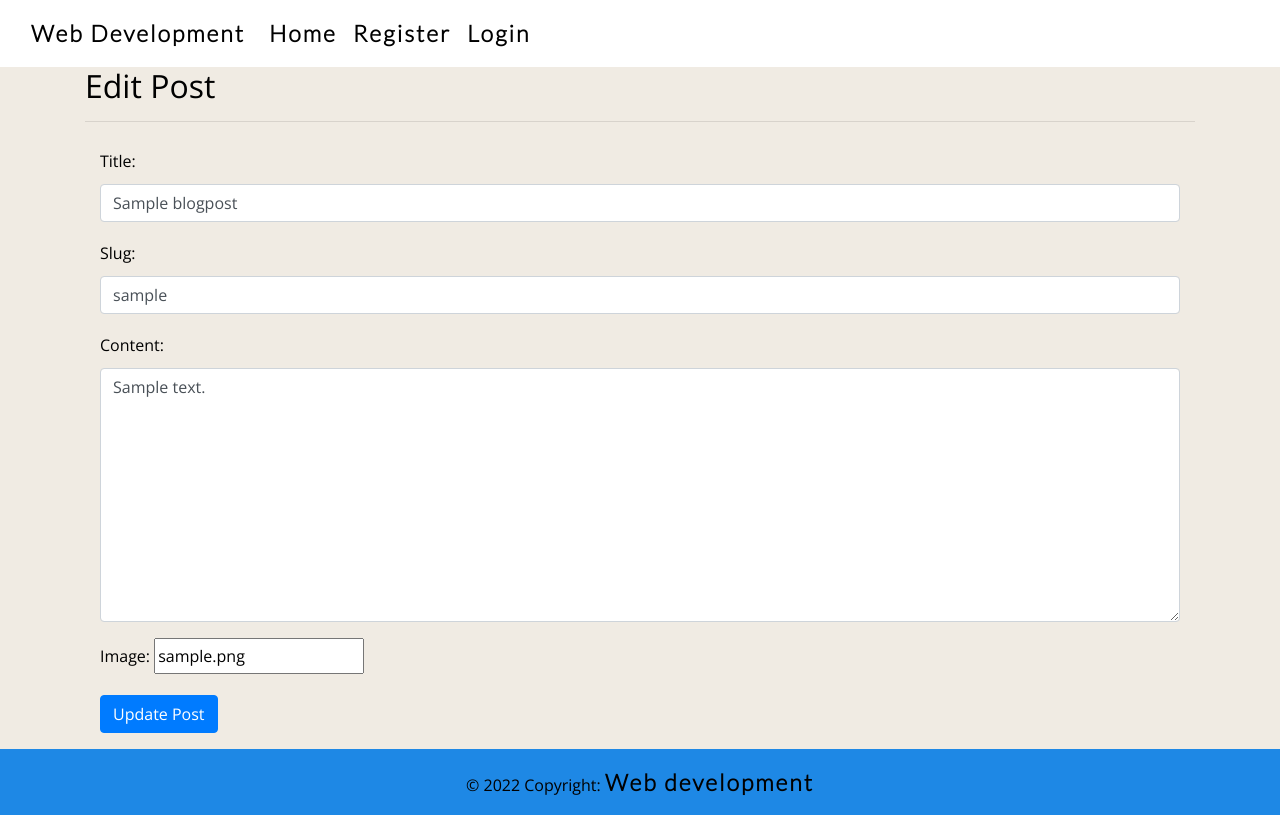
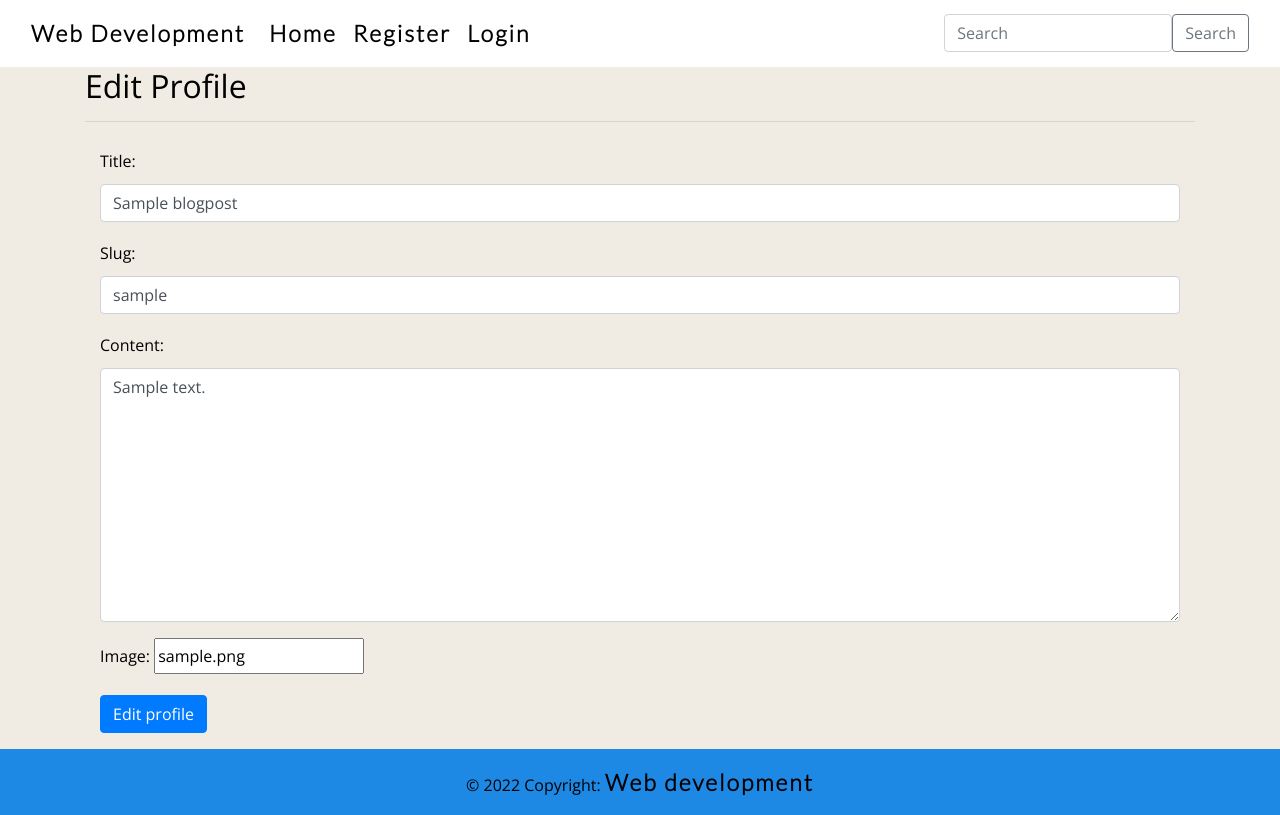
Before and after one commit to pauline-rugwevera/DjangoBlog, a Django app: page /post/edit/1 in a window 1280 px wide. Run offline with Django 3.2, Linux system fonts and the light colour scheme; tables that the repository leaves empty hold one stand-in row (values such as "Sample post"); some libraries are stand-ins or nearby versions.

Commit message:
Write views urls and template to search for blog posts

```diff
--- a/blog/forms.py
+++ b/blog/forms.py
@@ -1,5 +1,5 @@
 from django import forms
-from .models import BlogPost, Comment
+from .models import BlogPost, Comment, Profile
 
 
 class BlogPostForm(forms.ModelForm):
@@ -35,3 +35,16 @@ class CommentForm(forms.ModelForm):
         #     'user': forms.TextInput(attrs={'class':'form-control'}),
         #     'content': forms.Textarea(attrs={'class':'form-control', 'placeholder':'Content of the Blog'}),
         # }
+
+
+class ProfileForm(forms.ModelForm):
+    class Meta:
+        model = Profile
+        fields = ('linkedin', 'bio', 'Twitter',)
+
+        widgets = {
+            'linkedin': forms.TextInput(attrs={'class':'form-control', 'placeholder':'Title of the Blog'}),
+
+            'bio': forms.TextInput(attrs={'class':'form-control', 'placeholder':'Copy the title with no space and a hyphen in between'}),
+            'Twitter': forms.Textarea(attrs={'class':'form-control', 'placeholder':'Content of the Blog'}),
+        }
--- a/blog/urls.py
+++ b/blog/urls.py
@@ -6,14 +6,16 @@ from . import views
 urlpatterns = [
     path('', PostList.as_view(), name="home"),
     path('create/', Create.as_view(), name="create"),
-    # path('post/<int:pk>', PostDetailedView.as_view(), name="post-detail"),
-    # path('post/edit/<int:pk>/', UpdatePost.as_view(), name="update-post"),
     path('post/edit/<int:pk>', UpdatePost.as_view(), name="update-post"),
+
     path('blog/<str:slug>/', views.post_detail, name="post-detail"),
     path('post/<int:pk>/delete', DeletePost.as_view(), name="delete-post"),
+    path("search/", views.search, name="search"),
+
 
     # profile
     path("profile/", views.Profile, name="profile"),
+
     path("user_profile/<int:myid>/", views.user_profile, name="user_profile"),
 
 
--- a/blog/views.py
+++ b/blog/views.py
@@ -1,11 +1,14 @@
 from django.shortcuts import render, redirect, HttpResponse
 from django.contrib import messages
 
+
 from django.contrib.messages.views import SuccessMessageMixin
 from django.views.generic import ListView, CreateView, UpdateView, DeleteView
-from .models import BlogPost, Comment
-from .forms import BlogPostForm, EditPostForm, CommentForm
+from .models import BlogPost, Comment, Profile
+from .forms import BlogPostForm, EditPostForm, CommentForm, ProfileForm
 from django.urls import reverse_lazy
+
+# from django.contrib.auth.forms import UserChangeForm
 
 # read post
 class PostList(ListView):
@@ -21,7 +24,12 @@ class Create(SuccessMessageMixin, CreateView):
     success_message = 'Post successfully created'
 
 
-
+# class EditUserView(UpdateView):
+#     model = Profile
+#     form_class = ProfileForm
+#     template_name = 'edit_profile.html'
+#     success_url = reverse_lazy('home')
+#     success_message = 'Post successfully created'
 
 
 # class PostDetailedView(DetailView):
@@ -34,10 +42,20 @@ class Create(SuccessMessageMixin, CreateView):
 # update post
 class UpdatePost(SuccessMessageMixin, UpdateView):
     model = BlogPost
-    template_name = 'edit_post.html'
+    template_name = 'edit_profile.html'
     form_class = EditPostForm
     success_message = 'Post successfully updated'
     # fields = ['title', 'slug', 'content']
+
+
+# edit user profile
+# class EditUserView(CreateView):
+#     model = Profile
+#     form_class = ProfileForm
+#     template_name = 'edit_profile.html'
+#     success_url = reverse_lazy('home')
+#     success_message = 'Post successfully created'
+
 
 # delete post
 class DeletePost(SuccessMessageMixin, DeleteView):
@@ -70,3 +88,12 @@ def user_profile(request, myid):
 
 def Profile(request):
     return render(request, "profile.html")
+
+
+def search(request):
+    if request.method == "POST":
+        searched = request.POST['searched']
+        post = BlogPost.objects.filter(title__contains=searched)
+        return render(request, "search.html", {'searched':searched, 'post':post})
+    else:
+        return render(request, "search.html", {})
--- a/templates/base.html
+++ b/templates/base.html
@@ -59,6 +59,10 @@
         </ul>
 
       </div>
+      <form class="d-flex" method="POST" action="{% url 'search' %}"> {% csrf_token %}
+        <input class="form-control me-2" type="search" placeholder="Search" name="searched" id="searched" aria-label="Search">
+        <button href="" class="btn btn-outline-secondary" type="submit">Search</button>
+      </form>
     </div>
   </nav>
 
--- /dev/null
+++ b/templates/edit_profile.html
@@ -0,0 +1,20 @@
+{% extends 'base.html' %}
+
+{% block title %} Blogs {% endblock %}
+
+
+{% block content %}
+<div class="container">
+    <div class="form-group">
+        <h2>Edit Profile</h2>
+        <hr>
+
+        <form  action="/edit_profile/" enctype="multipart/form-data" method="POST"> {% csrf_token %}
+            <div class="container mt-4">
+                {{ form.as_p }}
+                <button class="btn btn-primary">Edit profile</button>
+            </div>
+        </form>
+    </div>
+</div>
+{% endblock content %}
--- a/webdev/urls.py
+++ b/webdev/urls.py
@@ -23,4 +23,5 @@ urlpatterns = [
   path('summernote/', include('django_summernote.urls')),
   path('accounts/', include('allauth.urls')),
 
+
 ]
```
Also changed, not shown: templates/blog.html (+0 -11 lines), templates/profile.html (+15 -0 lines), templates/search.html (added, +38 -0 lines).
